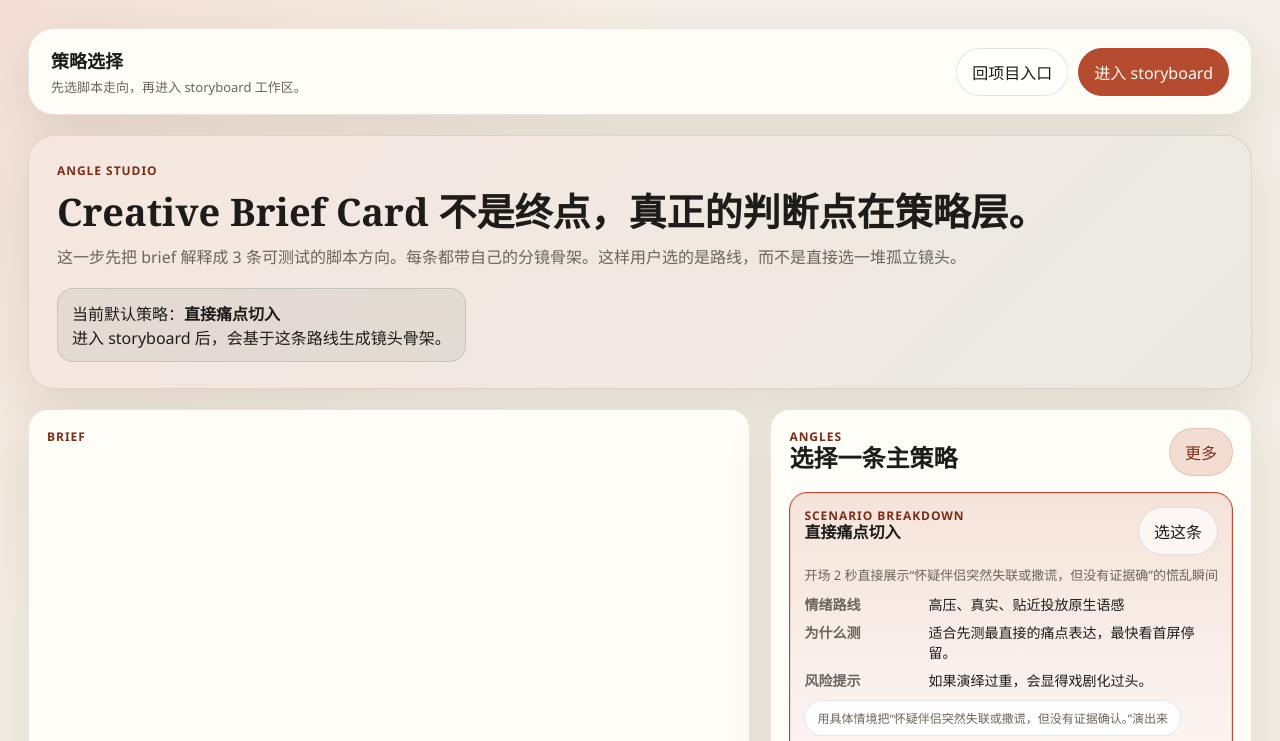
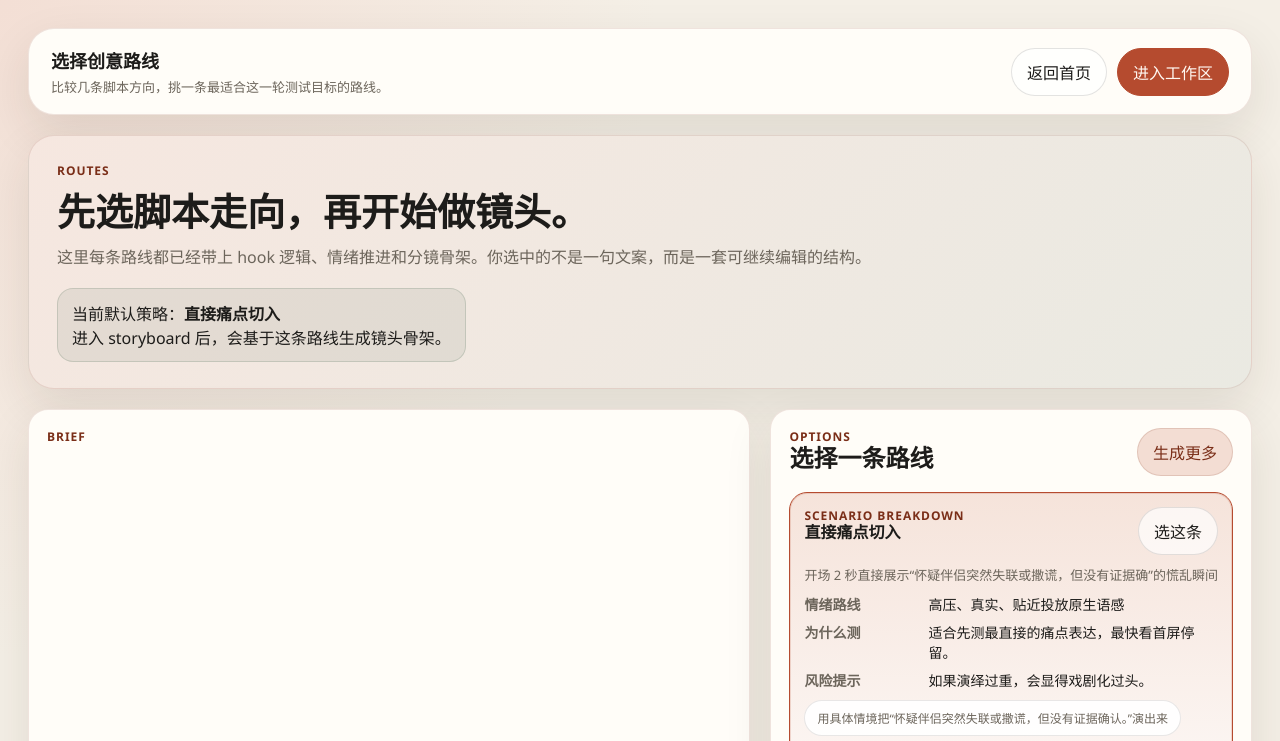
Before and after one commit to Ahakunamatata/ad-creative-demo, a plain HTML site: page demo/angles.html in a window 1280 px wide. Shown: the top 741 px of the page. Drawn offline with Linux system fonts and the light colour scheme.

Commit message:
Polish user-facing UX for demo/angles.html

```diff
--- a/demo/angles.html
+++ b/demo/angles.html
@@ -10,21 +10,21 @@
   <div class="shell" id="anglePage">
     <header class="topbar">
       <div class="brand">
-        <strong>策略选择</strong>
-        <span>先选脚本走向，再进入 storyboard 工作区。</span>
+        <strong>选择创意路线</strong>
+        <span>比较几条脚本方向，挑一条最适合这一轮测试目标的路线。</span>
       </div>
       <div class="button-row">
-        <a class="btn btn-ghost" href="./index.html">回项目入口</a>
-        <a class="btn btn-primary" href="./storyboard.html">进入 storyboard</a>
+        <a class="btn btn-ghost" href="./index.html">返回首页</a>
+        <a class="btn btn-primary" href="./storyboard.html" id="enterStoryboard">进入工作区</a>
       </div>
     </header>
 
     <section class="hero">
       <div class="hero-row">
         <div class="grid">
-          <div class="eyebrow">Angle Studio</div>
-          <h1>Creative Brief Card 不是终点，真正的判断点在策略层。</h1>
-          <p>这一步先把 brief 解释成 3 条可测试的脚本方向。每条都带自己的分镜骨架。这样用户选的是路线，而不是直接选一堆孤立镜头。</p>
+          <div class="eyebrow">Routes</div>
+          <h1>先选脚本走向，再开始做镜头。</h1>
+          <p>这里每条路线都已经带上 hook 逻辑、情绪推进和分镜骨架。你选中的不是一句文案，而是一套可继续编辑的结构。</p>
         </div>
         <div id="chosenStatus"></div>
       </div>
@@ -33,17 +33,17 @@
     <section class="layout-2">
       <aside class="panel">
         <div class="eyebrow">Brief</div>
-        <h2>系统整理后的 Creative Brief Card</h2>
+        <h2>当前视频任务</h2>
         <div id="briefMount"></div>
       </aside>
 
       <div class="panel">
         <div class="split">
           <div>
-            <div class="eyebrow">Angles</div>
-            <h2>选择一条主策略</h2>
+            <div class="eyebrow">Options</div>
+            <h2>选择一条路线</h2>
           </div>
-          <button class="btn btn-secondary" type="button" id="moreAngles">更多</button>
+          <button class="btn btn-secondary" type="button" id="moreAngles">生成更多</button>
         </div>
         <div class="angle-grid" id="angleGrid"></div>
       </div>
@@ -52,16 +52,16 @@
 
   <div class="modal" id="moreAnglesModal">
     <div class="modal-card">
-      <div class="eyebrow">More Directions</div>
-      <h2>再给我一些新的策略方向</h2>
-      <p class="muted">你可以补一个提示词，也可以什么都不填，让系统自己继续发散新的脚本走向。</p>
+      <div class="eyebrow">Generate More</div>
+      <h2>继续扩展新的脚本方向</h2>
+      <p class="muted">你可以补一个偏好，也可以直接让系统给出更多路线。</p>
       <div class="field">
-        <label for="anglePrompt">补充提示</label>
+        <label for="anglePrompt">想强调什么？</label>
         <textarea id="anglePrompt" placeholder="例如：减少抓马感，更像真实用户自拍视频；或者强调更高转化的 CTA"></textarea>
       </div>
       <div class="button-row">
         <button class="btn btn-ghost" type="button" data-close-modal>取消</button>
-        <button class="btn btn-primary" type="button" id="generateMoreAngles">重新解析更多方向</button>
+        <button class="btn btn-primary" type="button" id="generateMoreAngles">生成新路线</button>
       </div>
     </div>
   </div>
```
